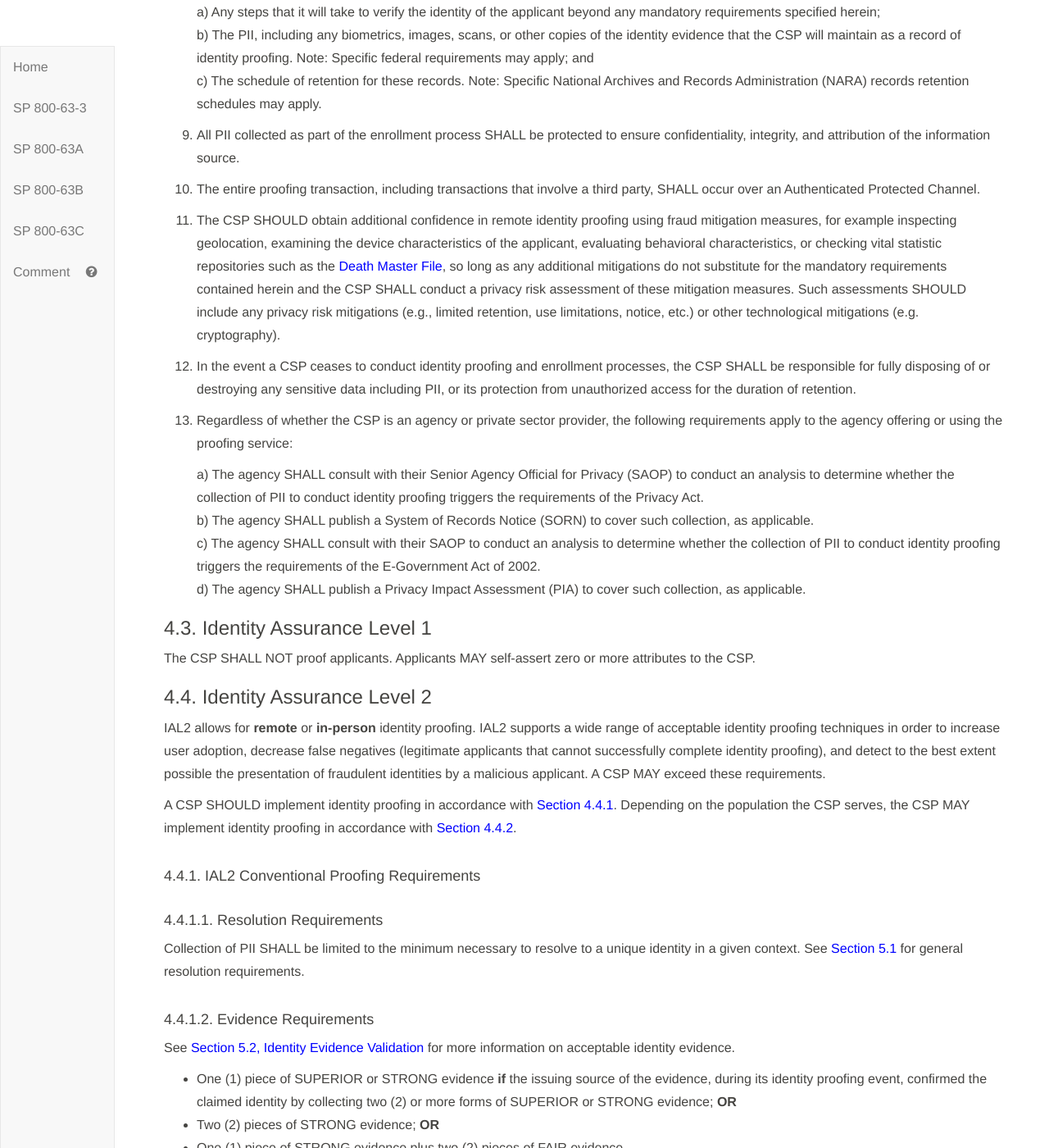
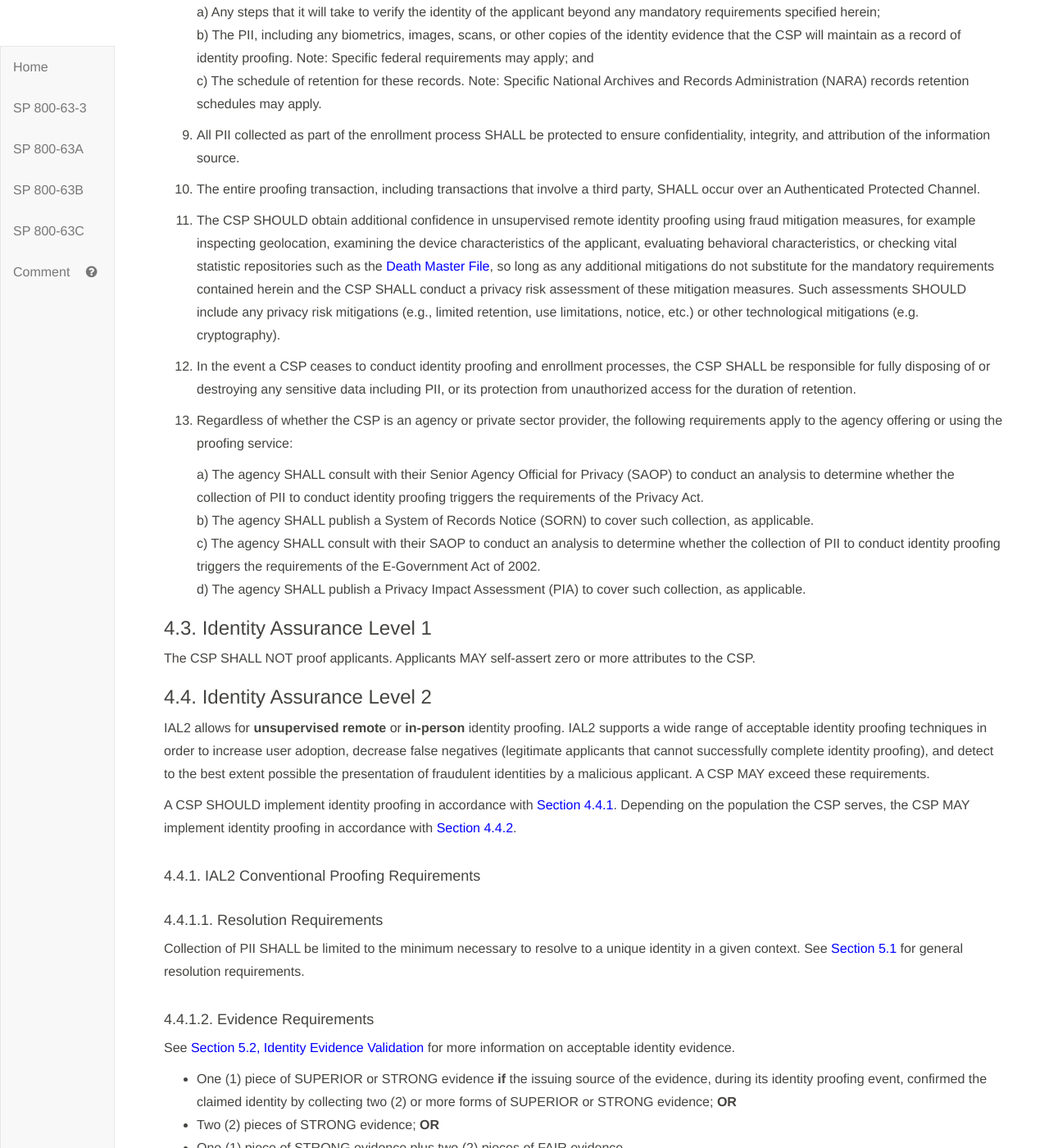
Before and after one commit to usnistgov/800-63-3, a Jekyll site: the page built from sp800-63a/sec4_ial.md, in a window 1280 px wide and 1400 px high, scrolled down 1333 px. Shown: the whole window at 82% size. Built offline with Jekyll 4.4.1, drawn with Linux system fonts in a browser that asks for light colours; our own code applies the rules of GitHub Pages for plain Markdown files; some of the changed text lies outside the part shown.

Commit message:
Closes #772 Closes #665

```diff
--- a/sp800-63a/sec4_ial.md
+++ b/sp800-63a/sec4_ial.md
@@ -59,7 +59,7 @@ The following requirements apply to any CSP performing identity proofing at IAL2
 
 10. The entire proofing transaction, including transactions that involve a third party, SHALL occur over an Authenticated Protected Channel.
 
-11. <a name="gr13"></a>The CSP SHOULD obtain additional confidence in remote identity proofing using fraud mitigation measures, for example inspecting geolocation, examining the device characteristics of the applicant, evaluating behavioral characteristics, or checking vital statistic repositories such as the [Death Master File](https://www.ssdmf.com/Library/InfoManage/Guide.asp?FolderID=1), so long as any additional mitigations do not substitute for the mandatory requirements contained herein and the CSP SHALL conduct a privacy risk assessment of these mitigation measures. Such assessments SHOULD include any privacy risk mitigations (e.g., limited retention, use limitations, notice, etc.) or other technological mitigations (e.g. cryptography).
+11. <a name="gr13"></a>The CSP SHOULD obtain additional confidence in unsupervised remote identity proofing using fraud mitigation measures, for example inspecting geolocation, examining the device characteristics of the applicant, evaluating behavioral characteristics, or checking vital statistic repositories such as the [Death Master File](https://www.ssdmf.com/Library/InfoManage/Guide.asp?FolderID=1), so long as any additional mitigations do not substitute for the mandatory requirements contained herein and the CSP SHALL conduct a privacy risk assessment of these mitigation measures. Such assessments SHOULD include any privacy risk mitigations (e.g., limited retention, use limitations, notice, etc.) or other technological mitigations (e.g. cryptography).
 
 12. In the event a CSP ceases to conduct identity proofing and enrollment processes, the CSP SHALL be responsible for fully disposing of or destroying any sensitive data including PII, or its protection from unauthorized access for the duration of retention.
 
@@ -76,7 +76,7 @@ The CSP SHALL NOT proof applicants.  Applicants MAY self-assert zero or more att
 
 ### 4.4. Identity Assurance Level 2
 
-IAL2 allows for **remote** or **in-person** identity proofing.  IAL2 supports a wide range of acceptable identity proofing techniques in order to increase user adoption, decrease false negatives (legitimate applicants that cannot successfully complete identity proofing), and detect to the best extent possible the presentation of fraudulent identities by a malicious applicant. A CSP MAY exceed these requirements.
+IAL2 allows for **unsupervised remote** or **in-person** identity proofing.  IAL2 supports a wide range of acceptable identity proofing techniques in order to increase user adoption, decrease false negatives (legitimate applicants that cannot successfully complete identity proofing), and detect to the best extent possible the presentation of fraudulent identities by a malicious applicant. A CSP MAY exceed these requirements.
 
 A CSP SHOULD implement identity proofing in accordance with [Section 4.4.1](#normal). Depending on the population the CSP serves, the CSP MAY implement identity proofing in accordance with [Section 4.4.2](#referee).
 
@@ -109,7 +109,7 @@ At a minimum, the applicant must be verified by a process that is able to achiev
 
 #### 4.4.1.5. Presence Requirements
 
-In-person and remote identity proofing are allowed. The CSP SHOULD offer both in-person and remote proofing.
+In-person and unsupervised remote identity proofing are allowed. The CSP SHOULD offer both in-person and unsupervised remote proofing.
 
 #### <a name="4-4-1-6"></a> 4.4.1.6. Address Confirmation
 
@@ -179,7 +179,7 @@ See [Section 5.3, Identity Verification](#verify) for more information on accept
 
 All identity proofing steps SHALL be performed in person. See [Section 5.3.3](#vip) for more details.
 
-Remote proofing SHALL NOT be allowed.
+Unsupervised remote proofing SHALL NOT be allowed.
 
 #### 4.5.6. Address Confirmation
 
```
Also changed, not shown: sp800-63a/sec5_proofing.md (+2 -2 lines).
